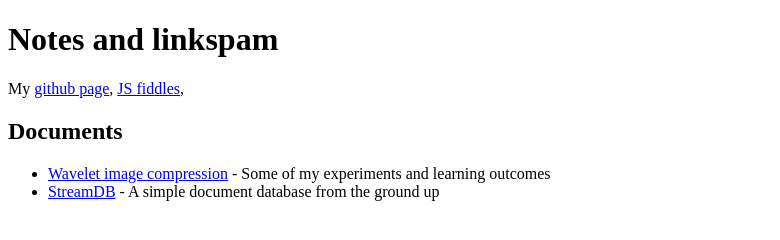
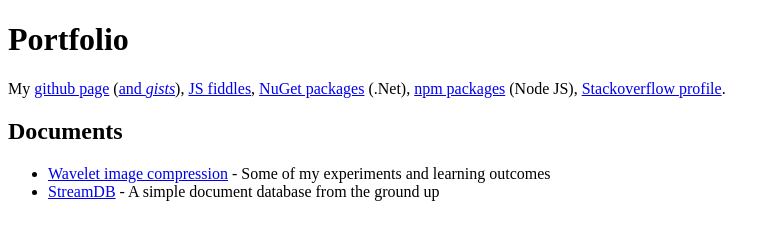
Before and after one commit to i-e-b/i-e-b.github.io, a plain HTML site: page index.html in a window 1280 px wide. Shown: the whole page, without its empty margins (0-780 px from the left). Drawn offline with Linux system fonts and the light colour scheme.

Commit message:
update index

```diff
--- a/index.html
+++ b/index.html
@@ -4,10 +4,13 @@
     <title>i-e-b</title>
 </head>
 <body>
-  <h1>Notes and linkspam</h1>
+  <h1>Portfolio</h1>
   <p>My
-    <a href="https://github.com/i-e-b">github page</a>,
+    <a href="https://github.com/i-e-b">github page</a> (<a href="https://gist.github.com/i-e-b">and <i>gists</i></a>),
     <a href="https://jsfiddle.net/user/i_e_b/fiddles/">JS fiddles</a>,
+    <a href="https://www.nuget.org/profiles/i-e-b">NuGet packages</a> (.Net),
+    <a href="https://www.npmjs.com/~ieb">npm packages</a> (Node JS),
+    <a href="https://stackoverflow.com/users/423033/iain-ballard">Stackoverflow profile</a>.
   </p>
   <h2>Documents</h2>
   <ul>
```
Also changed, not shown: streamdb.html (+2 -0 lines).
